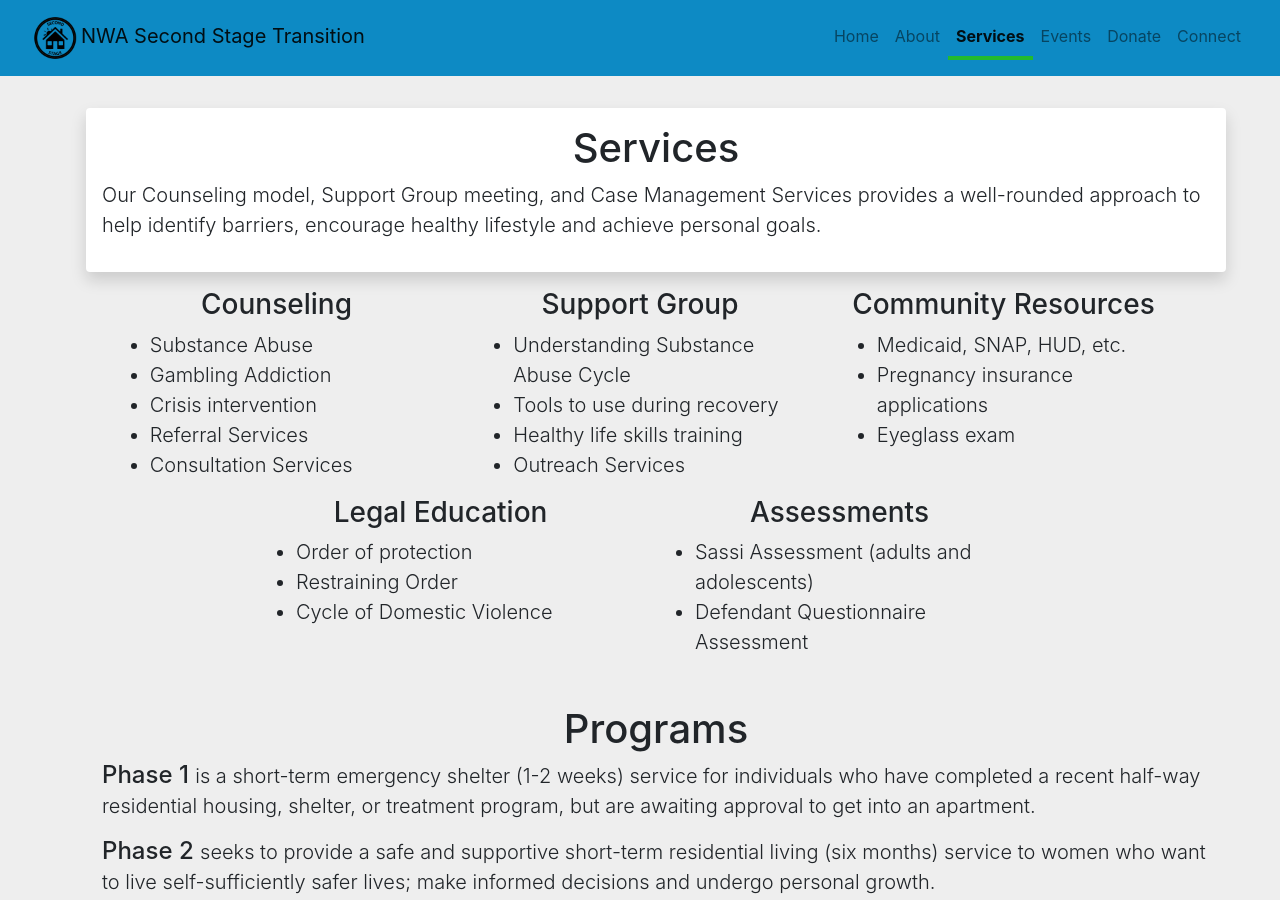
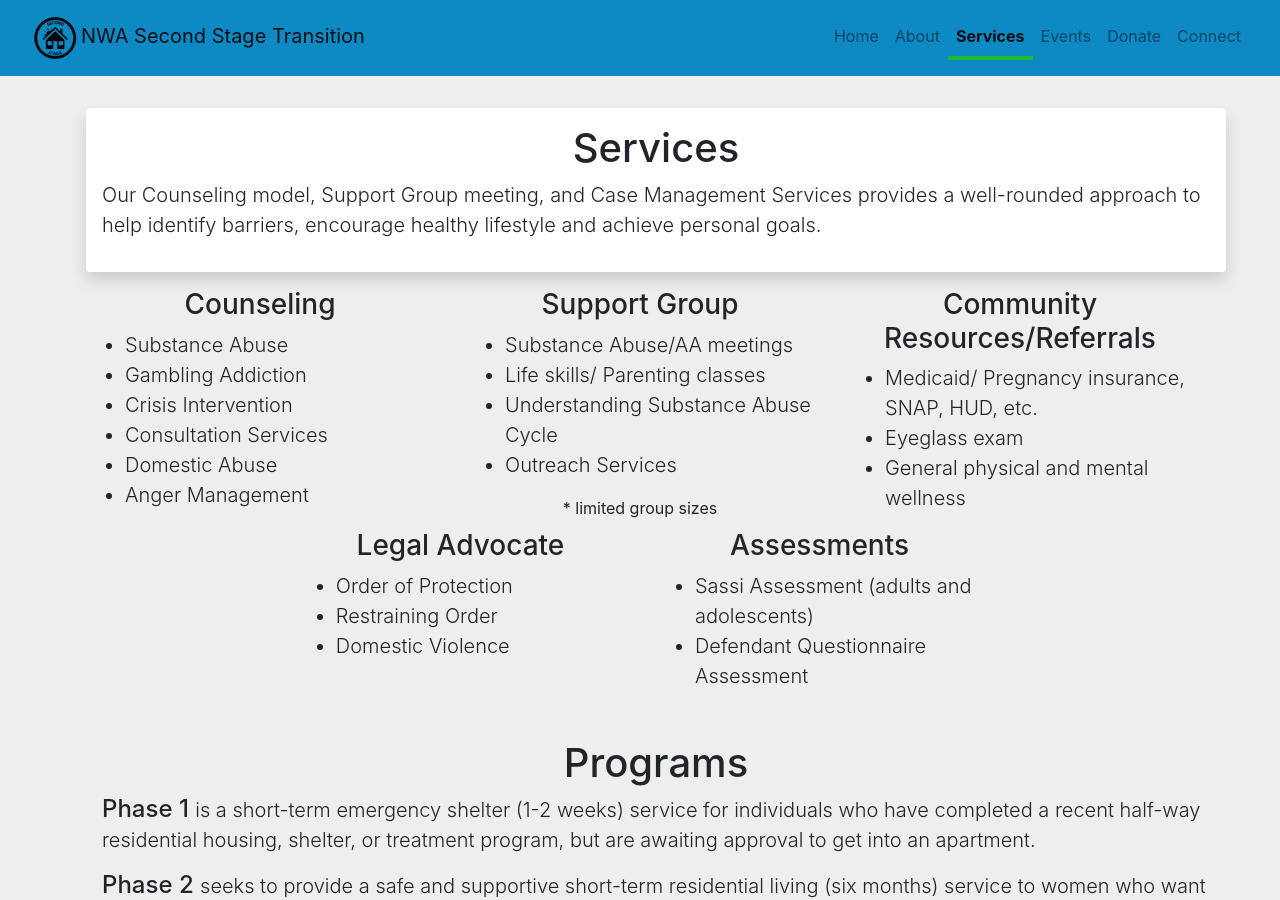
Before and after one commit to nwa-second-stage-transition/nwa-second-stage-transition.github.io, a Jekyll site: the page services.html, which Jekyll copies as it is, in a window 1280 px wide and 900 px high. Built offline with Jekyll 4.4.1, drawn with Linux system fonts in a browser that asks for light colours; nearby versions of some CDN libraries.

Commit message:
Update services.html

```diff
--- a/services.html
+++ b/services.html
@@ -101,26 +101,28 @@
         <ul class="lead text-left">
           <li>Substance Abuse</li>
           <li>Gambling Addiction</li>
-          <li>Crisis intervention</li>
-          <li>Referral Services</li>
+          <li>Crisis Intervention</li>
           <li>Consultation Services</li>
+          <li>Domestic Abuse</li>
+          <li>Anger Management</li>
         </ul>
       </div>
       <div class="col-sm-12 col-md-4">
         <h2 class="h3">Support Group</h2>
         <ul class="lead text-left">
+          <li>Substance Abuse/AA meetings</li>
+          <li>Life skills/ Parenting classes</li>
           <li>Understanding Substance Abuse Cycle</li>
-          <li>Tools to use during recovery</li>
-          <li>Healthy life skills training</li>
           <li>Outreach Services</li>
         </ul>
+        * limited group sizes
       </div>
       <div class="col-sm-12 col-md-4">
-        <h2 class="h3">Community Resources</h2>
+        <h2 class="h3">Community Resources/Referrals</h2>
         <ul class="lead text-left">
-          <li>Medicaid, SNAP, HUD, etc.</li>
-          <li>Pregnancy insurance applications</li>
+          <li>Medicaid/ Pregnancy insurance, SNAP, HUD, etc.</li>
           <li>Eyeglass exam</li>
+          <li>General physical and mental wellness</li>
         </ul>
       </div>
     </div>
@@ -128,11 +130,11 @@
   <div class="d-flex text-center container justify-content-center">
     <div class="row">
       <div class="col-sm-12 col-md-6">
-        <h2 class="h3">Legal Education</h2>
+        <h2 class="h3">Legal Advocate</h2>
         <ul class="lead text-left">
-          <li>Order of protection</li>
+          <li>Order of Protection</li>
           <li>Restraining Order</li>
-          <li>Cycle of Domestic Violence</li>
+          <li>Domestic Violence</li>
         </ul>
       </div>
       <div class="col-sm-12 col-md-6">
```
